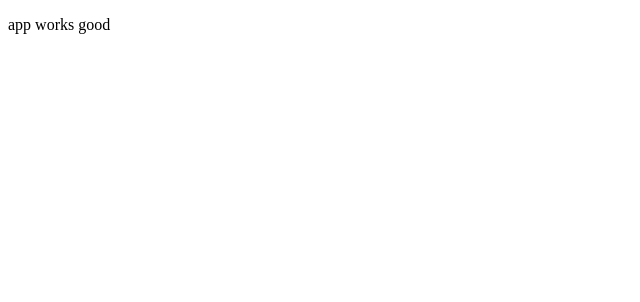
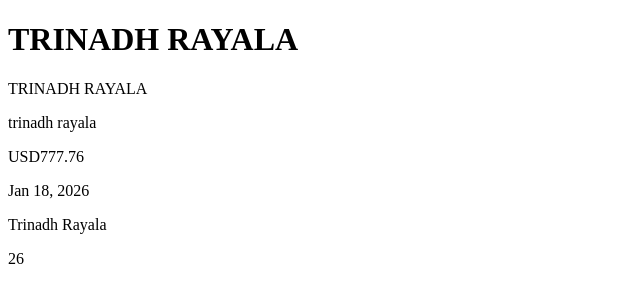
Before and after one commit to rayalatrinadh/My-ANGULAR-APP, an Angular app: page / in a window 1280 px wide. Shown: the top 302 px of the page, without its empty margins (0-640 px from the left). Built offline with nearby package versions, Linux system fonts and the light colour scheme.

Commit message:
angluar pipe changes

```diff
--- /dev/null
+++ b/src/app/angular-pipes/angular-pipes.html
@@ -0,0 +1 @@
+<p>angular-pipes works!</p>
--- a/src/app/app.config.ts
+++ b/src/app/app.config.ts
@@ -1,5 +1,6 @@
 import { ApplicationConfig, provideBrowserGlobalErrorListeners } from '@angular/core';
 import { provideRouter } from '@angular/router';
+import { AngularPipes } from "./angular-pipes/angular-pipes";
 
 import { routes } from './app.routes';
 import { provideClientHydration, withEventReplay } from '@angular/platform-browser';
--- a/src/app/app.html
+++ b/src/app/app.html
@@ -1,3 +1,13 @@
-<p>app works good</p>
 
-<footer></footer>
+<h1>{{nameTitle | uppercase}}</h1>
+
+<p>{{nameTitle | uppercase}}</p>
+
+<p>{{nameTitle | lowercase}}</p>
+
+<p>{{amountToDisplay | currency : 'USD' : false}}</p>
+
+<p>{{ todayDate | date}}</p>
+
+<p>{{trinadhUser?.name}}</p>
+<p>{{trinadhUser?.age}}</p>
--- a/src/app/app.ts
+++ b/src/app/app.ts
@@ -1,12 +1,28 @@
 import { Component, signal } from '@angular/core';
-import { RouterOutlet } from '@angular/router';
+import {UpperCasePipe, LowerCasePipe,CurrencyPipe, DatePipe} from '@angular/common';
 
 @Component({
   selector: 'app-root',
-  imports: [RouterOutlet],
+  imports: [UpperCasePipe,
+    LowerCasePipe,
+    CurrencyPipe,
+    DatePipe,
+   ],
   templateUrl: './app.html',
   styleUrl: './app.css'
 })
 export class App {
   protected readonly title = signal('my-angular-app');
+
+  nameTitle : string = 'trinadh rayala';
+
+  amountToDisplay : number = 777.757;
+
+  todayDate : Date = new Date();
+
+  trinadhUser : any = {
+    name : 'Trinadh Rayala',
+    age : 26,
+    email : '3nadhmail@gmail.com'
+  }
 }
```
Also changed, not shown: src/app/angular-pipes/angular-pipes.ts (added, +13 -0 lines), src/app/angular-pipes/angular-pipes.css (added), 1 other file (tests, documents, lock files or other folders).
